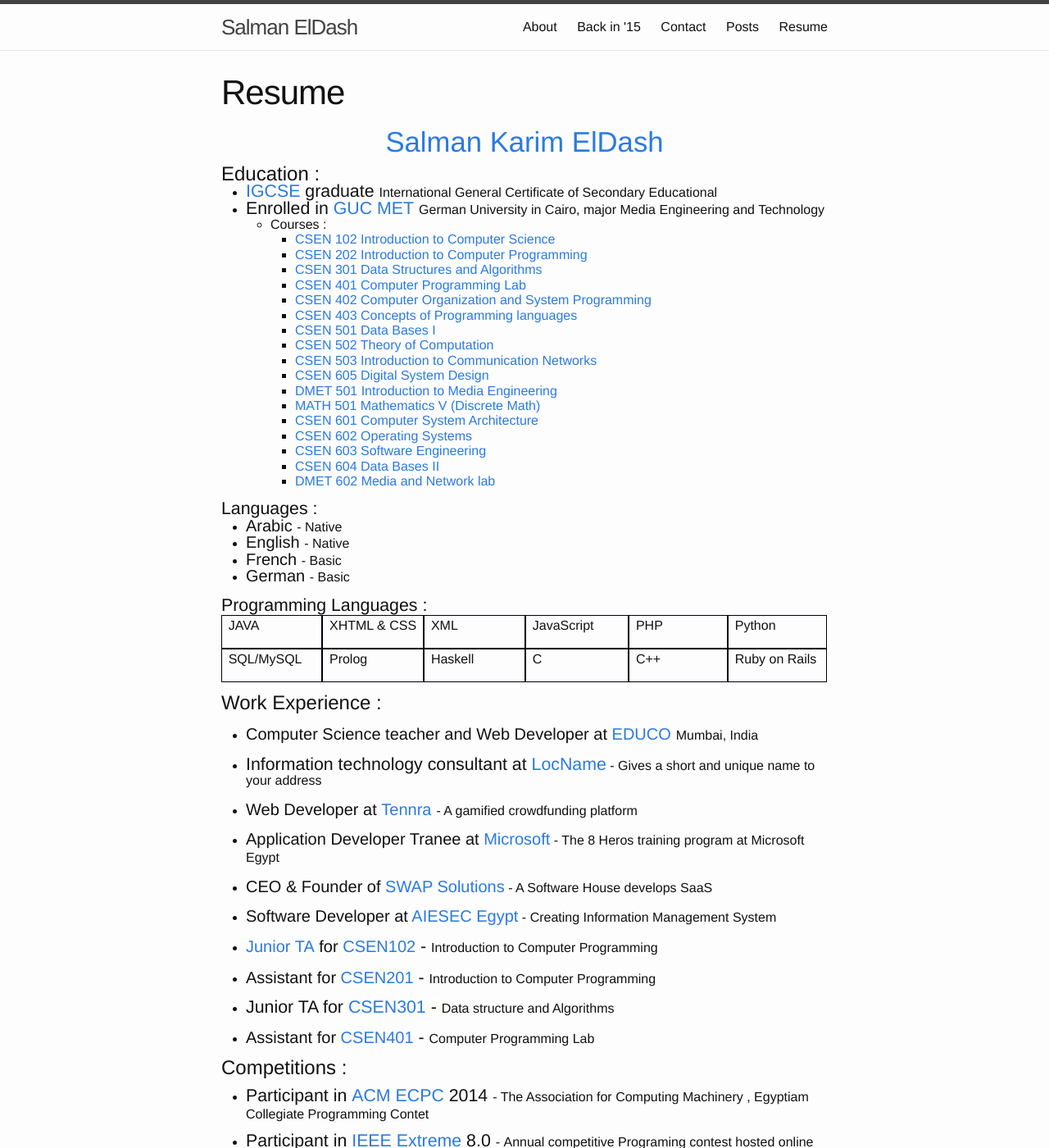
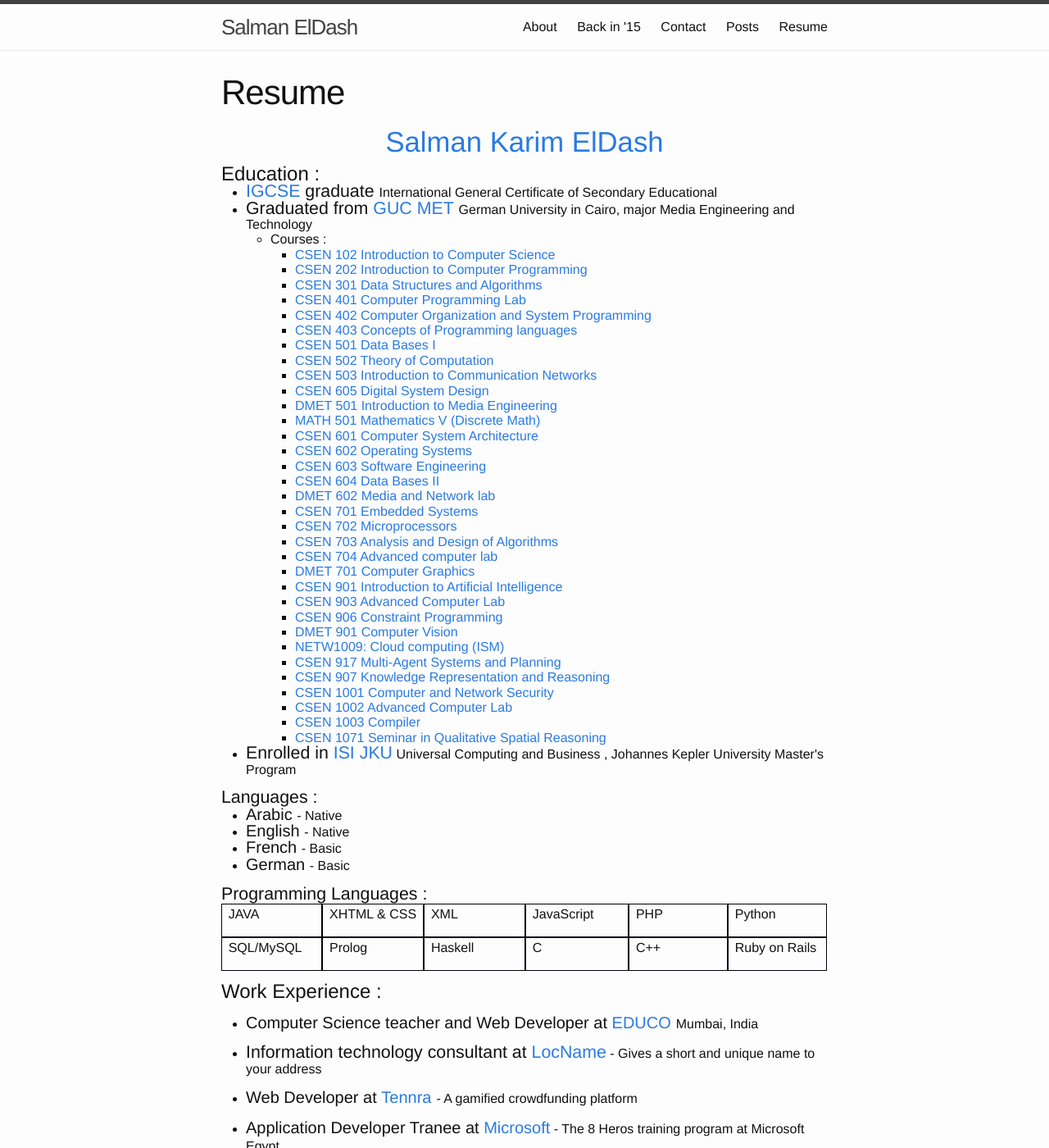
Before and after one commit to salman19/salman19.github.io, a Jekyll site: the page built from resume.md, in a window 1280 px wide and 1400 px high. Shown: the whole window at 82% size. Built offline with Jekyll 4.4.1, drawn with Linux system fonts in a browser that asks for light colours; some web fonts are replaced.

Commit message:
updated education

```diff
--- a/resume.md
+++ b/resume.md
@@ -10,7 +10,7 @@ permalink: /resume/
 
 <ul>
     <li style="margin-bottom: 0in; line-height: 18.3999996185303px;"><font style="font-size: 16pt;"><a href="http://en.wikipedia.org/wiki/International_General_Certificate_of_Secondary_Education">IGCSE</a>&nbsp;graduate&nbsp;</font>International General Certificate of Secondary Educational</li>
-    <li style="margin-bottom: 0in; line-height: 18.3999996185303px;"><font style="font-size: 16pt;">Enrolled in&nbsp;<a href="http://guc.edu.eg/">GUC</a>&nbsp;<a href="http://met.guc.edu.eg/">MET</a>&nbsp;</font>German University in Cairo, major Media Engineering and Technology
+    <li style="margin-bottom: 0in; line-height: 18.3999996185303px;"><font style="font-size: 16pt;">Graduated from&nbsp;<a href="http://guc.edu.eg/">GUC</a>&nbsp;<a href="http://met.guc.edu.eg/">MET</a>&nbsp;</font>German University in Cairo, major Media Engineering and Technology
     <ul>
         <li style="margin-bottom: 0in; line-height: 18.3999996185303px;">Courses :
         <ul>
@@ -31,10 +31,27 @@ permalink: /resume/
             <li><a class="coursesLst" href="http://met.guc.edu.eg/Courses/CourseEdition.aspx?crsEdId=487" id="ctl00_AcademicsMasterContent_seasonsRepeater_ctl02_studyGroupRepeater_ctl00_majorRepeater_ctl00_semesterRepeater_ctl02_coursesRepeater_ctl02_Label4">CSEN 603 Software Engineering</a></li>
             <li><a class="coursesLst" href="http://met.guc.edu.eg/Courses/CourseEdition.aspx?crsEdId=488" id="ctl00_AcademicsMasterContent_seasonsRepeater_ctl02_studyGroupRepeater_ctl00_majorRepeater_ctl00_semesterRepeater_ctl02_coursesRepeater_ctl03_Label4">CSEN 604 Data Bases II</a></li>
             <li><a class="coursesLst" href="http://met.guc.edu.eg/Courses/CourseEdition.aspx?crsEdId=490" id="ctl00_AcademicsMasterContent_seasonsRepeater_ctl02_studyGroupRepeater_ctl00_majorRepeater_ctl00_semesterRepeater_ctl02_coursesRepeater_ctl04_Label4">DMET 602 Media and Network lab</a></li>
+            <li><a class="coursesLst" href="http://met.guc.edu.eg/Courses/CourseEdition.aspx?crsEdId=678" >CSEN 701 Embedded Systems</a></li>
+            <li><a class="coursesLst" href="http://met.guc.edu.eg/Courses/CourseEdition.aspx?crsEdId=693" >CSEN 702 Microprocessors</a></li>
+            <li><a class="coursesLst" href="http://met.guc.edu.eg/Courses/CourseEdition.aspx?crsEdId=679" >CSEN 703 Analysis and Design of Algorithms</a></li>
+            <li><a class="coursesLst" href="http://met.guc.edu.eg/Courses/CourseEdition.aspx?crsEdId=688" >CSEN 704 Advanced computer lab</a></li>
+            <li><a class="coursesLst" href="http://met.guc.edu.eg/Courses/CourseEdition.aspx?crsEdId=682" >DMET 701 Computer Graphics</a></li>
+            <li><a class="coursesLst" href="http://met.guc.edu.eg/Courses/CourseEdition.aspx?crsEdId=765" >CSEN 901 Introduction to Artificial Intelligence</a></li>
+            <li><a class="coursesLst" href="http://met.guc.edu.eg/Courses/CourseEdition.aspx?crsEdId=776" >CSEN 903 Advanced Computer Lab</a></li>
+            <li><a class="coursesLst" href="http://met.guc.edu.eg/Courses/CourseEdition.aspx?crsEdId=769" >CSEN 906 Constraint Programming</a></li>
+            <li><a class="coursesLst" href="http://met.guc.edu.eg/Courses/CourseEdition.aspx?crsEdId=766" >DMET 901 Computer Vision</a></li>
+            <li><a class="coursesLst" href="http://eee.guc.edu.eg/CorsMain/Networks/NETW1009%20Cloud%20Computing%20(ISM)/announcement.html" >NETW1009: Cloud computing (ISM) </a></li>
+            <li><a class="coursesLst" href="http://met.guc.edu.eg/Courses/CourseEdition.aspx?crsEdId=620" >CSEN 917 Multi-Agent Systems and Planning</a></li>
+            <li><a class="coursesLst" href="http://met.guc.edu.eg/Courses/CourseEdition.aspx?crsEdId=712" >CSEN 907 Knowledge Representation and Reasoning</a></li>
+            <li><a class="coursesLst" href="http://met.guc.edu.eg/Courses/CourseEdition.aspx?crsEdId=717" >CSEN 1001 Computer and Network Security</a></li>
+            <li><a class="coursesLst" href="http://met.guc.edu.eg/Courses/CourseEdition.aspx?crsEdId=732" >CSEN 1002 Advanced Computer Lab</a></li>
+            <li><a class="coursesLst" href="http://met.guc.edu.eg/Courses/CourseEdition.aspx?crsEdId=733" >CSEN 1003 Compiler</a></li>
+            <li><a class="coursesLst" href="http://met.guc.edu.eg/Courses/CourseEdition.aspx?crsEdId=706" >CSEN 1071 Seminar in Qualitative Spatial Reasoning</a></li>
         </ul>
         </li>
     </ul>
     </li>
+    <li style="margin-bottom: 0in; line-height: 18.3999996185303px;"><font style="font-size: 16pt;">Enrolled in <a href="http://www.isi-hagenberg.at/">ISI</a> <a href="https://www.jku.at/">JKU</a></font> Universal Computing and Business , Johannes Kepler University Master's Program</li>
 </ul>
 
 <p style="margin-bottom: 0in; line-height: 18.3999996185303px;"><span style="font-size: 21.3333339691162px; line-height: 18.3999996185303px;">Languages :</span></p>
```
